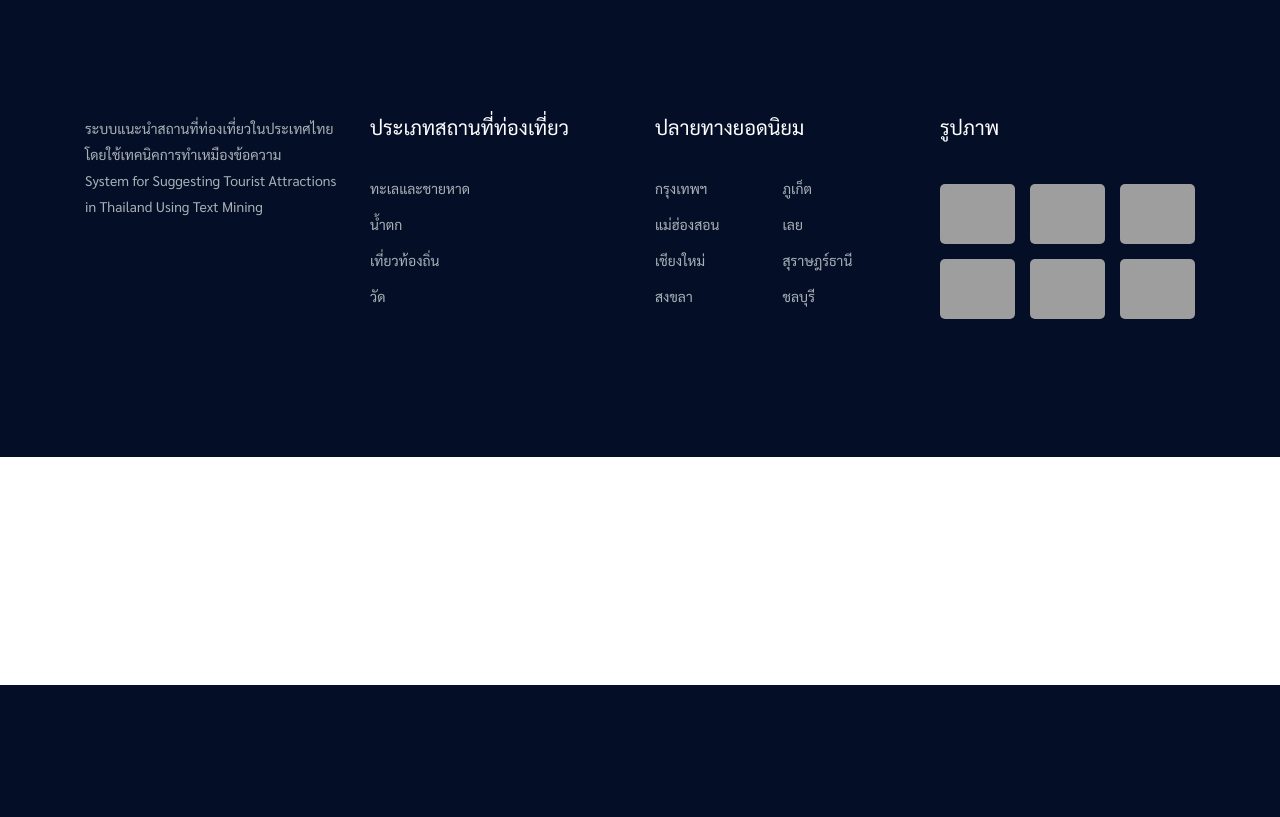
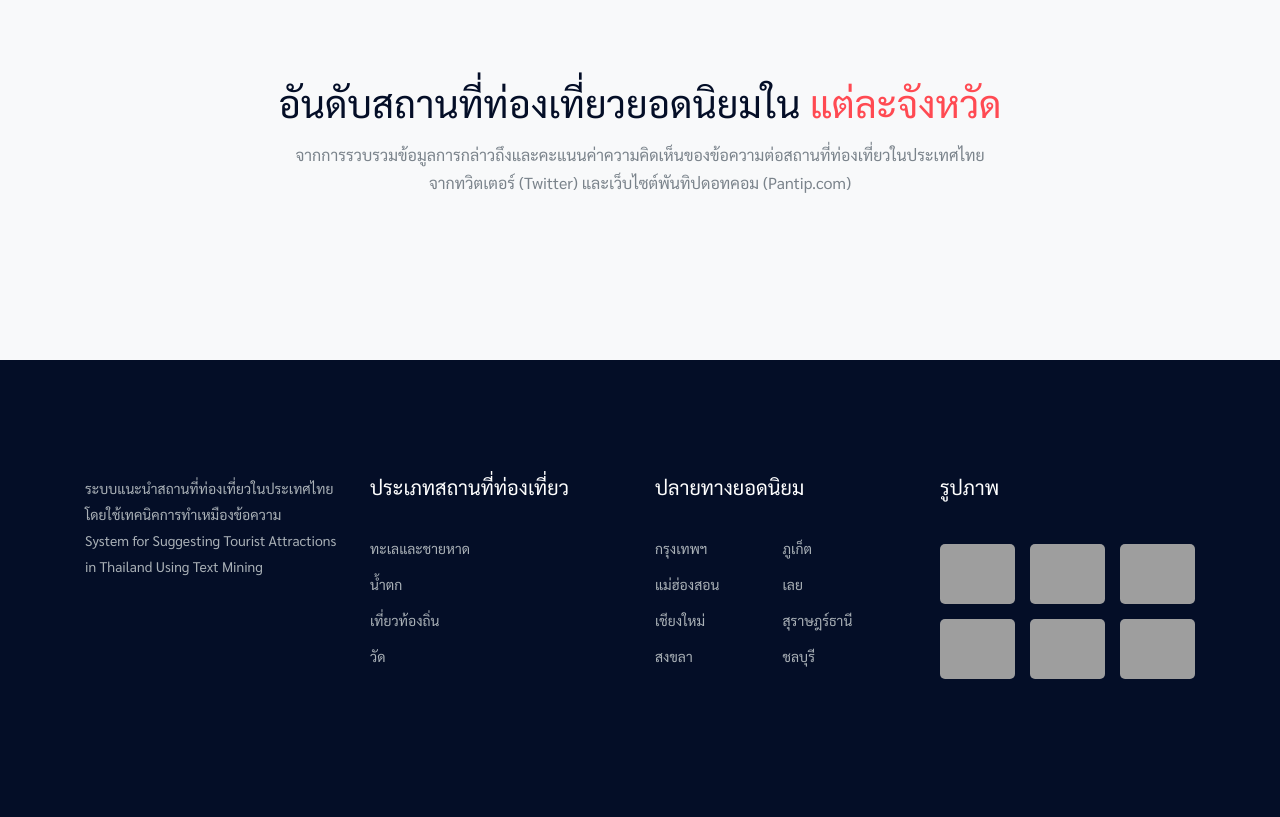
Before and after one commit to husna0112/new_tourist, a Django app: page /rank_province/ in a window 1280 px wide. Shown: the part 115-932 px from the top of the page. Before the commit the page ends 800 px from the top, so only its background shows below. Run offline with Django 3.2, Linux system fonts and the light colour scheme; some libraries are stand-ins or nearby versions; grey boxes are pictures that could not be loaded.

Commit message:
edit rank province

```diff
--- a/tourist/attraction/template/attraction/home.html
+++ b/tourist/attraction/template/attraction/home.html
@@ -131,7 +131,7 @@
             <div class="col-lg-6">
                 <div class="section_title text-center mb_70">
                     <h3>ปลายทางยอดนิยม</h3>
-                    <p>Suffered alteration in some form, by injected humour or good day randomised booth anim 8-bit hella wolf moon beard words.</p>
+
                 </div>
             </div>
         </div>
--- a/tourist/attraction/template/attraction/rank_province.html
+++ b/tourist/attraction/template/attraction/rank_province.html
@@ -3,37 +3,89 @@
 
 
 {% block content %}
+<div class="popular_places_area bg-light" style="padding-top: 80px; padding-bottom: 100px;">
 <div class="container">
-<div class='tableauPlaceholder' id='viz1589433105617' style='position: relative'>
-<noscript><a href='#'>
-<img alt=' ' src='https:&#47;&#47;public.tableau.com&#47;static&#47;images&#47;to&#47;tourist_attraction1&#47;Dashboard1&#47;1_rss.png' style='border: none' />
+        <div class="row justify-content-center">
+            <div class="col-lg-10">
+                <div class="section_title text-center mb_70">
+                    <h3>อันดับสถานที่ท่องเที่ยวยอดนิยมใน <span style="color: #FF4A52">แต่ละจังหวัด</span></h3>
+                    <p>จากการรวบรวมข้อมูลการกล่าวถึงและคะแนนค่าความคิดเห็นของข้อความต่อสถานที่ท่องเที่ยวในประเทศไทย
+                    <br>จากทวิตเตอร์ (Twitter) และเว็บไซต์พันทิปดอทคอม (Pantip.com)
+                    </p>
+                </div>
+            </div>
+        </div>
+        <div class="row justify-content-center">
+            <div class="col-lg-12">
+                <div class='tableauPlaceholder' id='viz1589980330897' style='position: relative'>
+<noscript>
+<a href='#'>
+<img alt=' ' src='https:&#47;&#47;public.tableau.com&#47;static&#47;images&#47;CS&#47;CS7SCKP4S&#47;1_rss.png' style='border: none' />
 </a>
 </noscript>
+
 <object class='tableauViz'  style='display:none;'>
 <param name='host_url' value='https%3A%2F%2Fpublic.tableau.com%2F' />
 <param name='embed_code_version' value='3' />
-<param name='site_root' value='' />
-<param name='name' value='tourist_attraction1&#47;Dashboard1' />
-<param name='tabs' value='no' />
+<param name='path' value='shared&#47;CS7SCKP4S' />
 <param name='toolbar' value='yes' />
-<param name='static_image' value='https:&#47;&#47;public.tableau.com&#47;static&#47;images&#47;to&#47;tourist_attraction1&#47;Dashboard1&#47;1.png' />
+<param name='static_image' value='https:&#47;&#47;public.tableau.com&#47;static&#47;images&#47;CS&#47;CS7SCKP4S&#47;1.png' />
 <param name='animate_transition' value='yes' />
 <param name='display_static_image' value='yes' />
 <param name='display_spinner' value='yes' />
 <param name='display_overlay' value='yes' />
 <param name='display_count' value='yes' />
-<param name='filter' value='publish=yes' />
 </object>
+</div>
+            </div>
+        </div>
+
+
 </div>
 </div>
 
 <script type='text/javascript'>
-var divElement = document.getElementById('viz1589433105617');
+var divElement = document.getElementById('viz1589980330897');
 var vizElement = divElement.getElementsByTagName('object')[0];
 vizElement.style.width='100%';
-vizElement.style.height='827px';
+vizElement.style.height=(divElement.offsetWidth*0.75)+'px';
 var scriptElement = document.createElement('script');
 scriptElement.src = 'https://public.tableau.com/javascripts/api/viz_v1.js';
 vizElement.parentNode.insertBefore(scriptElement, vizElement);
 </script>
+
+
 {% endblock %}
+
+
+
+{% comment %} <div class='tableauPlaceholder' id='viz1589980330897' style='position: relative'>
+<noscript>
+<a href='#'>
+<img alt=' ' src='https:&#47;&#47;public.tableau.com&#47;static&#47;images&#47;CS&#47;CS7SCKP4S&#47;1_rss.png' style='border: none' />
+</a>
+</noscript>
+
+<object class='tableauViz'  style='display:none;'>
+<param name='host_url' value='https%3A%2F%2Fpublic.tableau.com%2F' />
+<param name='embed_code_version' value='3' />
+<param name='path' value='shared&#47;CS7SCKP4S' />
+<param name='toolbar' value='yes' />
+<param name='static_image' value='https:&#47;&#47;public.tableau.com&#47;static&#47;images&#47;CS&#47;CS7SCKP4S&#47;1.png' />
+<param name='animate_transition' value='yes' />
+<param name='display_static_image' value='yes' />
+<param name='display_spinner' value='yes' />
+<param name='display_overlay' value='yes' />
+<param name='display_count' value='yes' />
+</object>
+</div>
+
+<script type='text/javascript'>
+var divElement = document.getElementById('viz1589980330897');
+var vizElement = divElement.getElementsByTagName('object')[0];
+vizElement.style.width='100%';
+vizElement.style.height=(divElement.offsetWidth*0.75)+'px';
+var scriptElement = document.createElement('script');
+scriptElement.src = 'https://public.tableau.com/javascripts/api/viz_v1.js';
+vizElement.parentNode.insertBefore(scriptElement, vizElement);
+</script> {% endcomment %}
```
